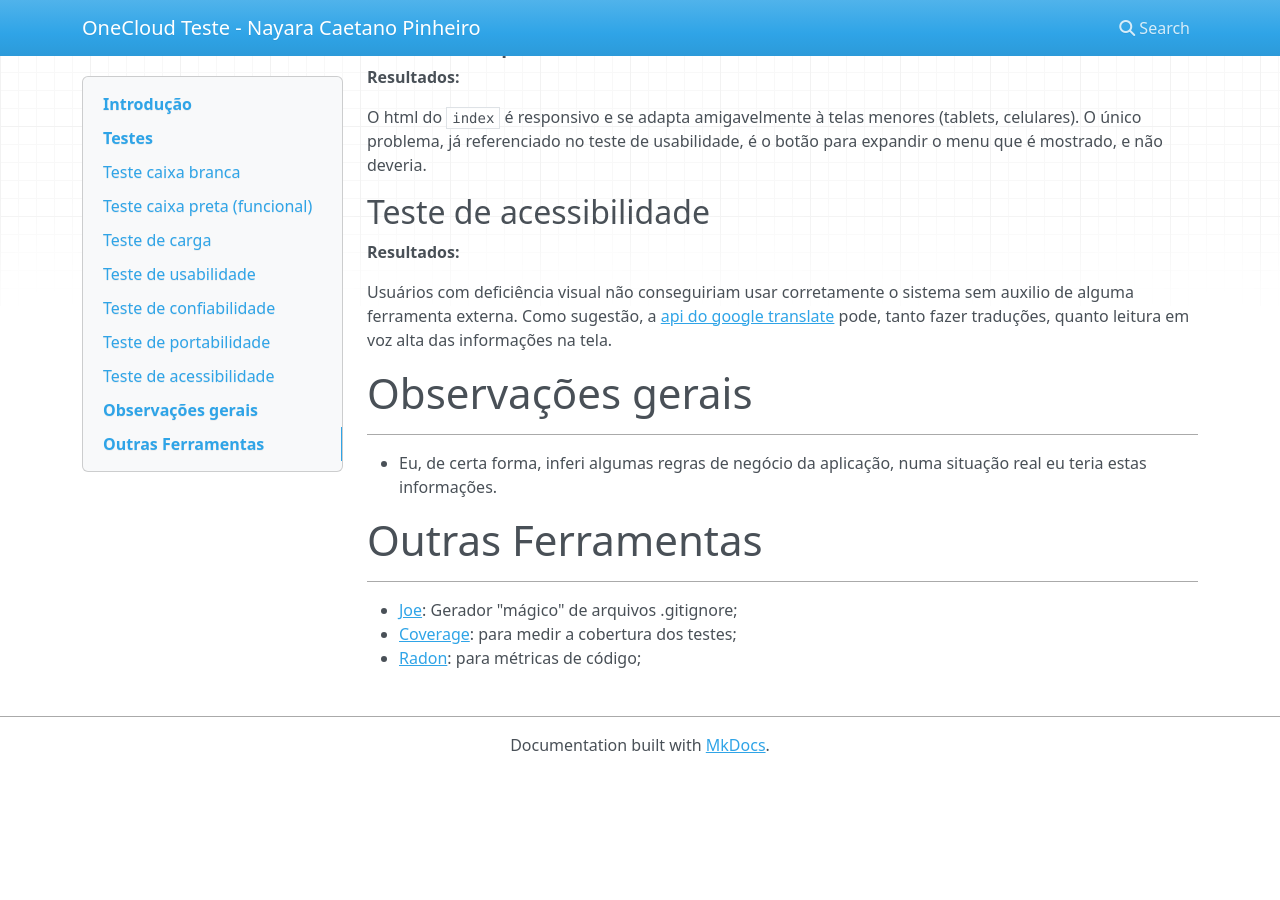
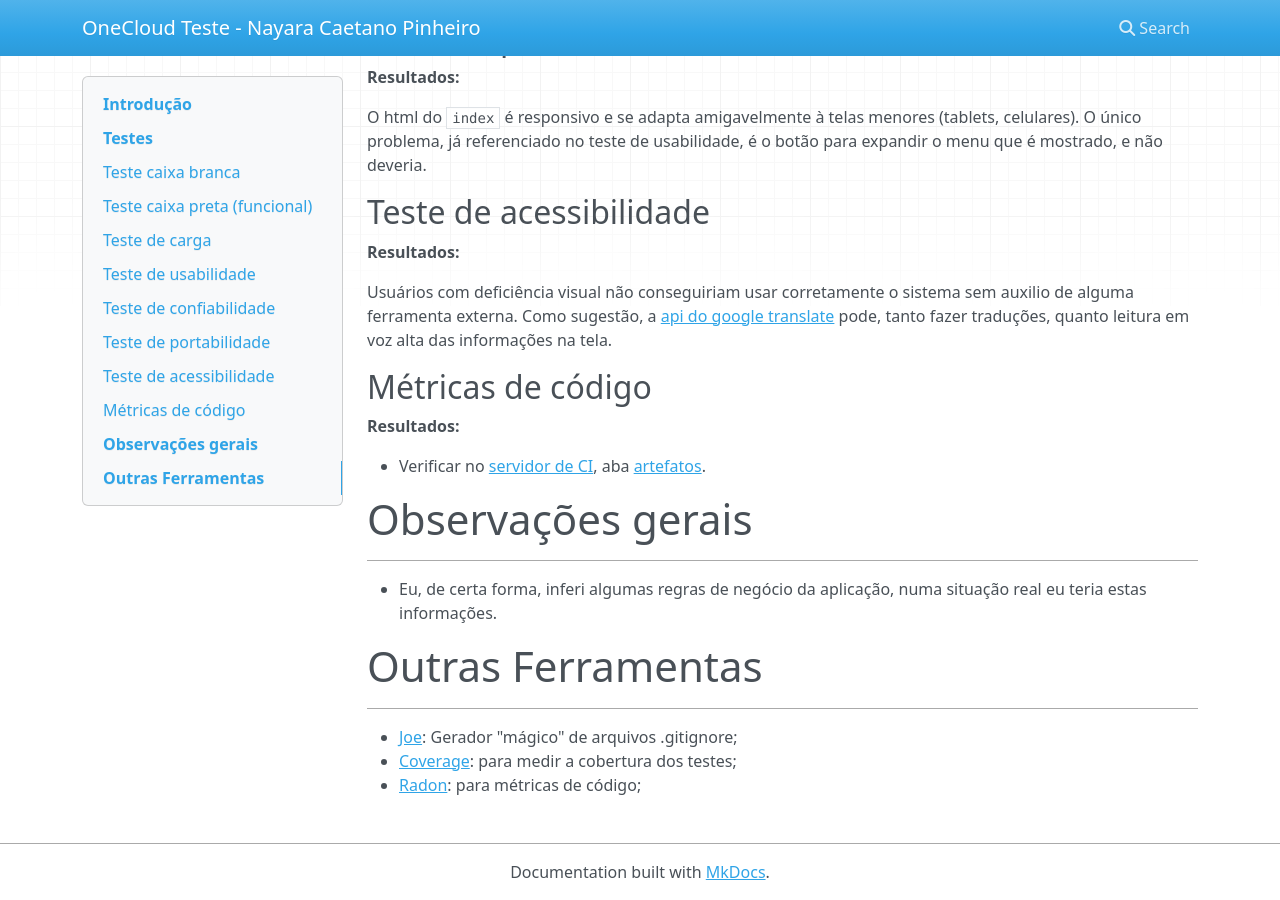
Before and after one commit to NayaraCaetano/onecloudtest-docs, an MkDocs documentation site: the page built from docs/index.md, in a window 1280 px wide and 900 px high, scrolled down 3056 px. Built offline with MkDocs 1.6.1, drawn with Linux system fonts in a browser that asks for light colours; nearby versions of some CDN libraries; before the commit the page ends 3829 px from its top, so only the background shows below that.

Commit message:
Adiciona métricas de código à documentação

```diff
--- a/docs/index.md
+++ b/docs/index.md
@@ -137,6 +137,14 @@ Repositório ( pasta `functional_tests` ): [https://github.com/NayaraCaetano/one
 
 
 
+## Métricas de código
+
+**Resultados:**
+
+   - Verificar no [servidor de CI](http://onecloudtest.ddns.net:8085/browse/ON-MET-2), aba [artefatos](http://onecloudtest.ddns.net:8085/browse/ON-MET-2/artifact/JOB1/Metrics/).
+
+
+
 #Observações gerais
 -------------
   - Eu, de certa forma, inferi algumas regras de negócio da aplicação, numa situação real eu teria estas informações.
```
